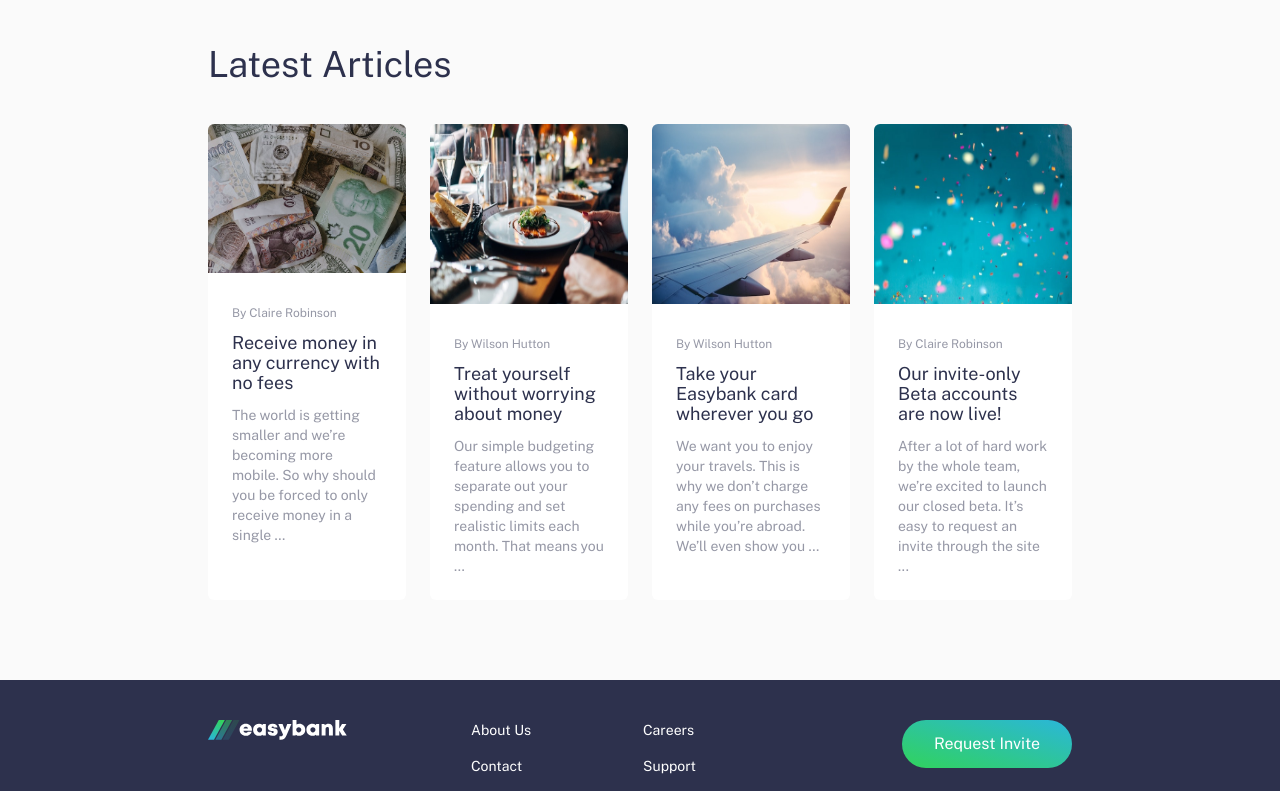
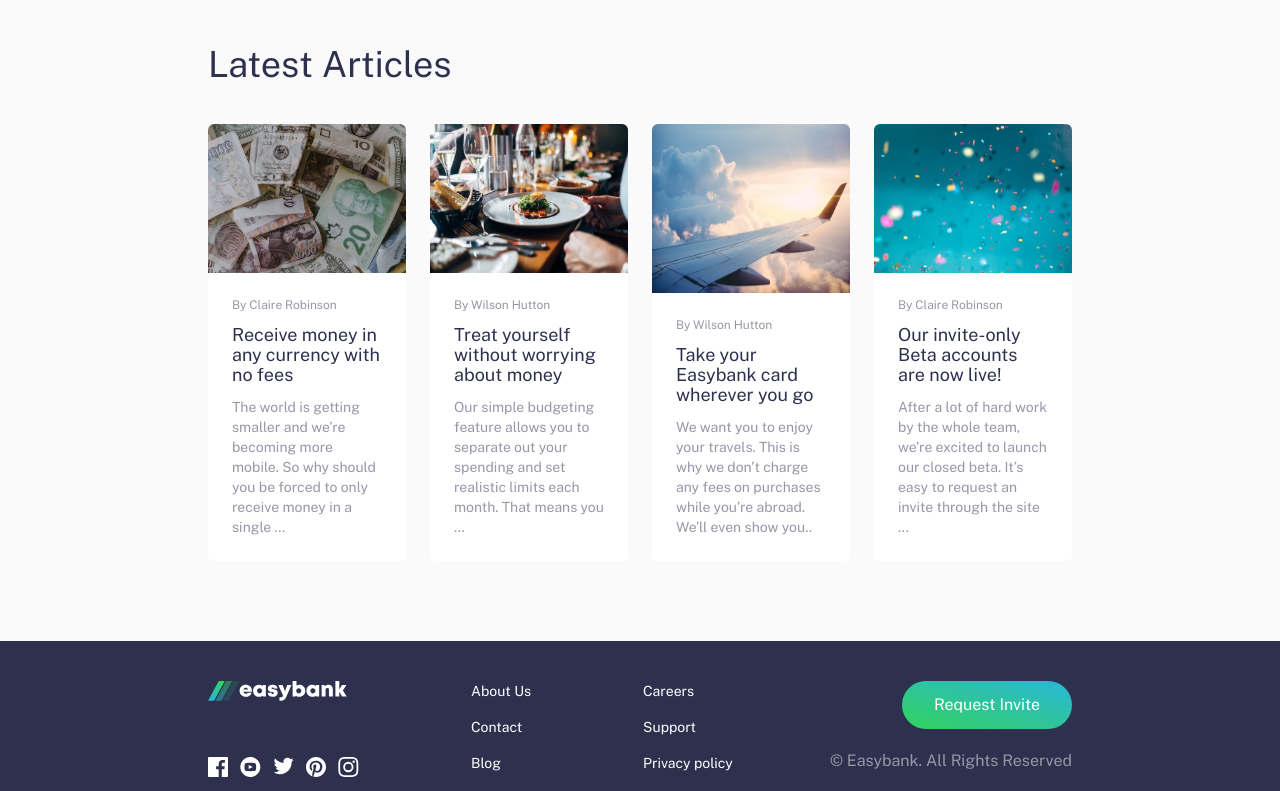
Before and after one commit to payman-hoseini/easybank-landing-page, a Next.js app: page / in a window 1280 px wide. Shown: the part 1240-2031 px from the top of the page. Built offline with nearby package versions, Linux system fonts and the light colour scheme.

Commit message:
arrange for responsive

```diff
--- a/src/app/components/hero.tsx
+++ b/src/app/components/hero.tsx
@@ -4,7 +4,7 @@ import mockups from './../../../public/images/image-mockups.png'
 export default function Hero(){
     return (
         <>
-        <div className='bg-Very-Light-Gray font-PublicSans flex items-center pl-52 desBackground'>
+        <div className='bg-Very-Light-Gray font-PublicSans flex flex-col-reverse md:flex-row items-center md:pl-52 desBackground'>
           <div>
               <p className='text-6xl text-balance text-Dark-Blue'>Next generation digital banking</p>
               <p className=' my-6 text-Grayish-Blue text-lg w-[65%]'>Take your financial life online. Your Easybank account will be a one-stop-shop
@@ -12,7 +12,7 @@ export default function Hero(){
               <button className="bg-gradient-to-tr from-Lime-Green to-Bright-Cyan text-white py-3 px-8 rounded-full hover:opacity-60">Request Invite</button>
           </div>
           <div className='custome-overflow'>
-              <Image src={mockups} alt="mockups" className='scale-150 w-full drop-shadow-xl'/>
+              <Image src={mockups} alt="mockups" className='md:scale-150 w-full drop-shadow-xl'/>
           </div>
         </div>
         </>
--- a/src/app/components/latestArticles.tsx
+++ b/src/app/components/latestArticles.tsx
@@ -7,47 +7,47 @@ import color from './../../../public/images/image-confetti.jpg'
 export default function LatestArticles(){
     return (
         <>
-        <div className='px-52 py-20 font-PublicSans bg-Very-Light-Gray'>
+        <div className='md:px-52 py-20 font-PublicSans bg-Very-Light-Gray'>
           <p className='text-4xl text-Dark-Blue'>Latest Articles</p>
-          <div className='mt-10 grid grid-cols-4 gap-x-6'>
-            <div className='bg-white rounded-md'>
-              <div>
-                  <Image src={money} alt='money' className='rounded-t-md'/>
+          <div className='mt-10 grid md:grid-cols-4 md:gap-x-6'>
+            <div className='bg-white rounded-md flex flex-col'>
+              <div className='basis-1/2'>
+                  <Image src={money} alt='money' className='rounded-t-md h-full'/>
               </div>
-              <div className='mt-8 mb-6 mx-6'>
+              <div className='mt-6 mb-6 mx-6 basis-1/2'>
                 <p className='text-xs text-Grayish-Blue'>By Claire Robinson</p>
                 <p className='my-3 text-lg text-Dark-Blue leading-5 hover:text-Lime-Green hover:cursor-pointer'>Receive money in any currency with no fees</p>
                 <p className='text-Grayish-Blue text-sm'>The world is getting smaller and we’re becoming more mobile. So why should you be
                 forced to only receive money in a single …</p>
               </div>
             </div>
-            <div className='bg-white rounded-md'>
-              <div>
-                  <Image src={cofe} alt='cofe' className='rounded-t-md h-[180px]'/>
+            <div className='bg-white rounded-md flex flex-col'>
+              <div className='basis-1/2'>
+                  <Image src={cofe} alt='cofe' className='rounded-t-md h-full'/>
               </div>
-              <div className='mt-8 mb-6 mx-6'>
+              <div className='mt-6 mb-6 mx-6 basis-1/2'>
                 <p className='text-xs text-Grayish-Blue'>By Wilson Hutton</p>
                 <p className='my-3 text-lg text-Dark-Blue leading-5 hover:text-Lime-Green hover:cursor-pointer'>Treat yourself without worrying about money</p>
                 <p className='text-Grayish-Blue text-sm'>Our simple budgeting feature allows you to separate out your spending and set
                 realistic limits each month. That means you …</p>
               </div>
             </div>
-            <div className='bg-white rounded-md'>
-              <div>
-                  <Image src={plane} alt='plane' className='rounded-t-md h-[180px]'/>
+            <div className='bg-white rounded-md flex flex-col'>
+              <div className='basis-1/2'>
+                  <Image src={plane} alt='plane' className='rounded-t-md h-full'/>
               </div>
-              <div className='mt-8 mb-6 mx-6'>
+              <div className='mt-6 mb-6 mx-6 basis-1/2'>
                 <p className='text-xs text-Grayish-Blue'>By Wilson Hutton</p>
                 <p className='my-3 text-lg text-Dark-Blue leading-5 hover:text-Lime-Green hover:cursor-pointer'>Take your Easybank card wherever you go</p>
                 <p className='text-Grayish-Blue text-sm'>We want you to enjoy your travels. This is why we don’t charge any fees on purchases
-                while you’re abroad. We’ll even show you …</p>
+                while you’re abroad. We’ll even show you.. </p>
               </div>
             </div>
-            <div className='bg-white rounded-md'>
-              <div>
-                  <Image src={color} alt='color' className='rounded-t-md h-[180px]'/>
+            <div className='bg-white rounded-md flex flex-col'>
+              <div className='basis-1/2'>
+                  <Image src={color} alt='color' className='rounded-t-md h-full'/>
               </div>
-              <div className='mt-8 mb-6 mx-6'>
+              <div className='mt-6 mb-6 mx-6 basis-1/2'>
                 <p className='text-xs text-Grayish-Blue'>By Claire Robinson</p>
                 <p className='my-3 text-lg text-Dark-Blue leading-5 hover:text-Lime-Green hover:cursor-pointer'>Our invite-only Beta accounts are now live!</p>
                 <p className='text-Grayish-Blue text-sm'>After a lot of hard work by the whole team, we’re excited to launch our closed beta.
```
Also changed, not shown: src/app/components/articleOne.tsx (+3 -3 lines), src/app/components/footer.tsx (+2 -2 lines), src/app/components/header.tsx (+3 -3 lines), src/app/globals.css (+8 -0 lines).
